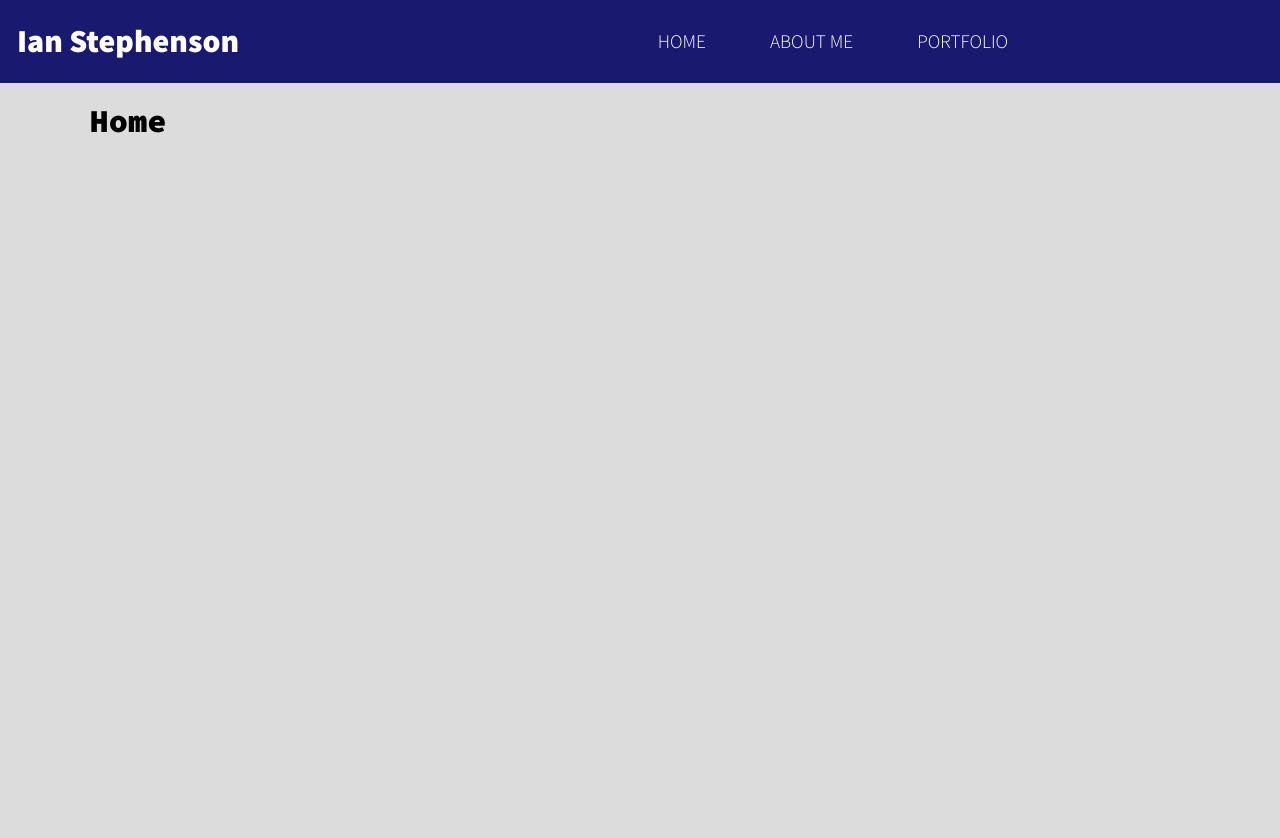
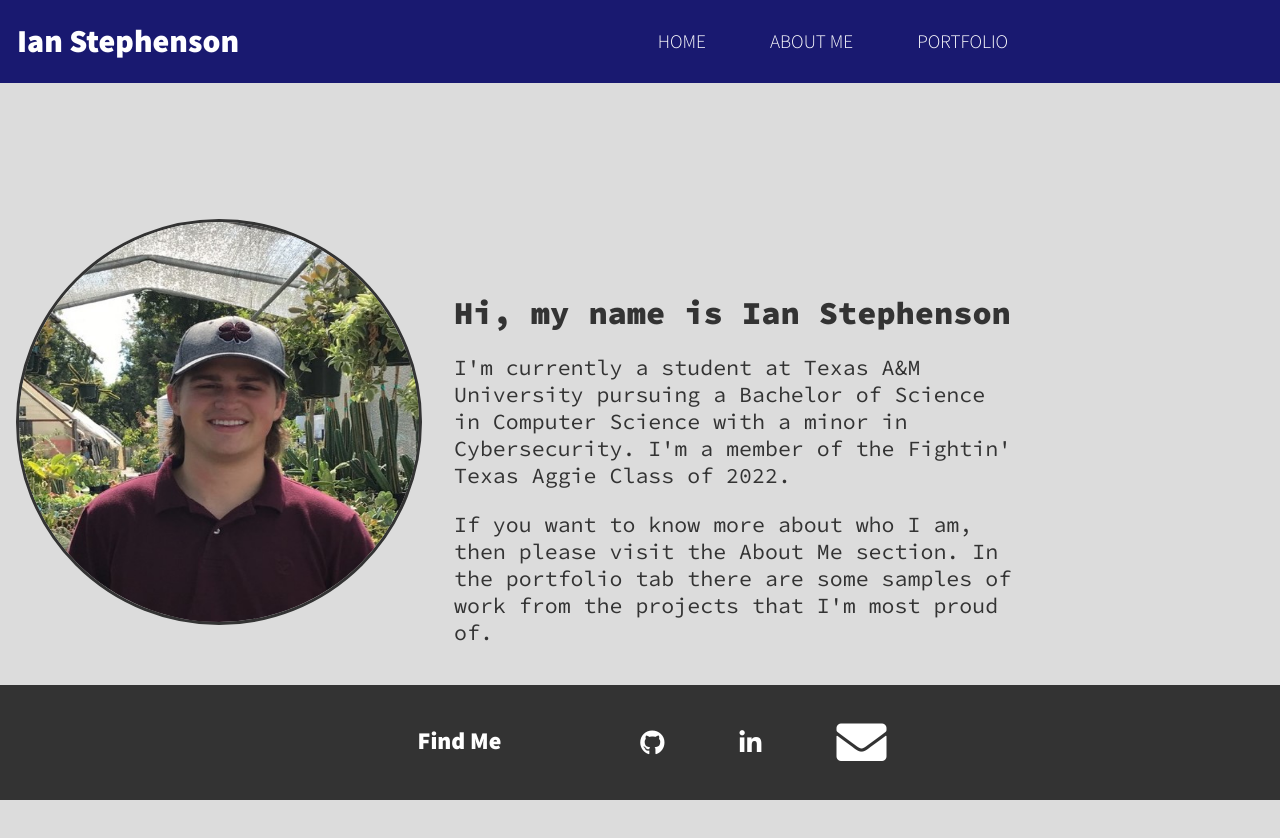
Before and after one commit to ianms17/Updated-Website, a plain HTML site: page index.html in a window 1280 px wide. Shown: the top 838 px of the page. After the commit the page ends 800 px from the top, so only its background shows below. Drawn offline with Linux system fonts and the light colour scheme.

Commit message:
Styled content of home page and footer

```diff
--- a/index.html
+++ b/index.html
@@ -29,7 +29,34 @@
 
         <!-- Main Page -->
         <div class="main">
-            <h1>Home</h1>
+            <img src="Media/ian.jpg" alt="Personal Photo" class="personal-photo">
+            <div class="intro">
+                <h1>Hi, my name is Ian Stephenson</h1>
+                <p>
+                    I'm currently a student at Texas A&M University
+                    pursuing a Bachelor of Science in Computer
+                    Science with a minor in Cybersecurity. I'm a
+                    member of the Fightin' Texas Aggie Class of 2022.
+                </p>
+                <p>
+                    If you want to know more about who I am, then please
+                    visit the About Me section. In the portfolio tab there
+                    are some samples of work from the projects that I'm most
+                    proud of.
+                </p>
+            </div>
         </div>
+
+        <!-- Footer -->
+        <footer>
+            <div class="contact">
+                <h2>Find Me</h2>
+                <ul>
+                    <li><a href="https://github.com/ianms17" target="blank"><i class="fab fa-github"></i></a></li>
+                    <li><a href="https://www.linkedin.com/in/ian-stephenson" target="blank"><i class="fab fa-linkedin-in"></i></a></li>
+                    <li><a href="mailto:ianmstephenson17@gmail.com" target="blank"><i class="fas fa-envelope fa-2x"></i></a></li>
+                </ul>
+            </div>
+        </footer>
     </body>
 </html>
--- a/style.css
+++ b/style.css
@@ -2,19 +2,12 @@
     --background: #dcdcdc;
     --accent: #191970;
     --light-text: #ffffff;
-    --dark-text: #0d0d0d;
+    --dark-text: #333333;
 
     --heading: 'Source Sans Pro', 'sans-serif';
     --body: 'Source Code Pro', 'monospace';
 
     --text-size: 1.2rem;
-}
-
-.main {
-    height: 200vh;
-    padding-top: 80px;
-    margin: 0;
-    font-family: var(--body);
 }
 
 body {
@@ -120,7 +113,84 @@ nav a:hover {
     transition: opacity 250ms ease-in-out 250ms;
 }
 
+/******************
+**** MAIN PAGE ****
+******************/
+.main {
+    padding-top: 80px;
+    margin: 0;
+    font-family: var(--body);
+    color: var(--dark-text);
+}
+
+.intro {
+    margin: 1em;
+}
+
+.personal-photo {
+    border-radius: 50%;
+    margin: 1em;
+    border: solid var(--dark-text);
+    display: block;
+    margin: 1em auto;
+    height: 350px;
+    width: 350px;
+}
+
+/***************
+**** FOOTER ****
+***************/
+footer {
+    position: fixed;
+    width: 100%;
+    left: 0;
+    bottom: 0;
+    background-color: var(--dark-text);
+    font-family: var(--heading);
+    display: flex;
+    align-items: center;
+}
+
+.contact {
+    margin: 1em auto;
+    display: flex;
+}
+
+footer h2 {
+    position: relative;
+    color: white;
+    text-align: center;
+    margin: 1em;
+}
+
+footer ul {
+    position: relative;
+    display: flex;
+    text-align: center;
+    align-items: center;
+}
+
+footer li {
+    margin-left: 3em;
+    margin-bottom: 0;
+    list-style-type: none;
+    font-size: 25px;
+}
+
+footer a {
+    text-decoration: none;
+    color: white;
+}
+
+
+/*********************
+**** DESKTOP SIZE ****
+*********************/
 @media screen and (min-width: 800px) {
+
+    /********************
+    **** NAVBAR FULL ****
+    ********************/
     .nav-toggle-label {
         display: none;
     }
@@ -150,6 +220,7 @@ nav a:hover {
 
     nav ul {
         display: flex;
+        margin: 0;
     }
 
     nav li {
@@ -181,16 +252,85 @@ nav a:hover {
         transform-origin: left;
     }
 
+    /***********************
+    **** MAIN PAGE FULL ****
+    ***********************/
+
     .main {
         display: grid;
-        height: 200vh;
         padding-top: 80px;
         margin: 0;
-        grid-template-columns: 1fr auto minmax(600px, 3fr) 1fr;
+        grid-template-columns: 1fr auto minmax(600px, 2fr) 1fr;
+        grid-template-rows: auto auto;
     }
 
-    .main h1 {
-        grid-column: 1 / 2;
+    .intro {
+        grid-column: 3 / 4;
+        grid-row: 1 / 2;
+        margin: 1em;
+        position: relative;
+        top: 40%;
+        color: var(--dark-text);
+    }
+
+    .intro p {
+        color: var(--dark-text);
+        font-size: 1.35em;
+    }
+
+    .personal-photo {
+        border-radius: 50%;
+        border: solid var(--dark-text);
+        margin: 1em;
+        height: 400px;
+        width: 400px;
+        position: relative;
+        top: 28%;
+    }
+
+    /********************
+    **** FOOTER FULL ****
+    ********************/
+
+    footer {
+        position: fixed;
+        width: 100%;
+        left: 0;
+        bottom: 0;
+        background-color: var(--dark-text);
+        font-family: var(--heading);
+        display: flex;
+        align-items: center;
+    }
+
+    .contact {
+        margin: 1em auto;
+        display: flex;
+    }
+
+    footer h2 {
+        position: relative;
+        color: white;
         text-align: center;
+        margin: 1em;
+    }
+
+    footer ul {
+        position: relative;
+        display: flex;
+        text-align: center;
+        align-items: center;
+    }
+
+    footer li {
+        margin-left: 3em;
+        margin-bottom: 0;
+        list-style-type: none;
+        font-size: 25px;
+    }
+
+    footer a {
+        text-decoration: none;
+        color: white;
     }
 }
```
Also changed, not shown: aboutme.html (+12 -0 lines), portfolio.html (+13 -1 lines).
